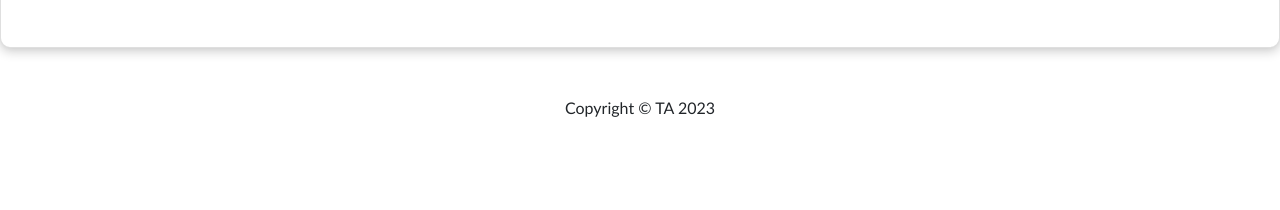
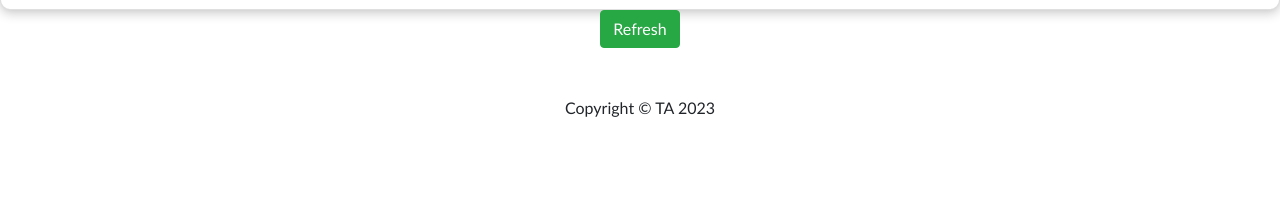
Before and after one commit to abidgulshahid/T, a Django app: page /view/1/ in a window 1280 px wide; the page is wider, and only the part inside the window is pictured. Shown: the part 232-442 px from the top of that part. Run offline with Django 4.2, Linux system fonts and the light colour scheme; data comes from the database, SQL or seed files in the repository.

Commit message:
Update view_detail.html

```diff
--- a/tailer/templates/tailer/view_detail.html
+++ b/tailer/templates/tailer/view_detail.html
@@ -50,7 +50,6 @@
       <td>{{get_data.recieved}}</td>
       <td>{{get_data.extra_info}}</td>
       <td>{{get_data.status}}</td>
-      <td><button onclick="refresh()" class="btn btn-success">Refresh</button></td>
     </tr>
   </tbody>
 </table>
@@ -66,7 +65,8 @@
 
 
   <div class="row">
-    <div class="col-md-8">
+    <div class="col-md-12">
+    <center><button onclick="refresh()" class="btn btn-success">Refresh</button></center>
 
   </div>
   </div>
```
